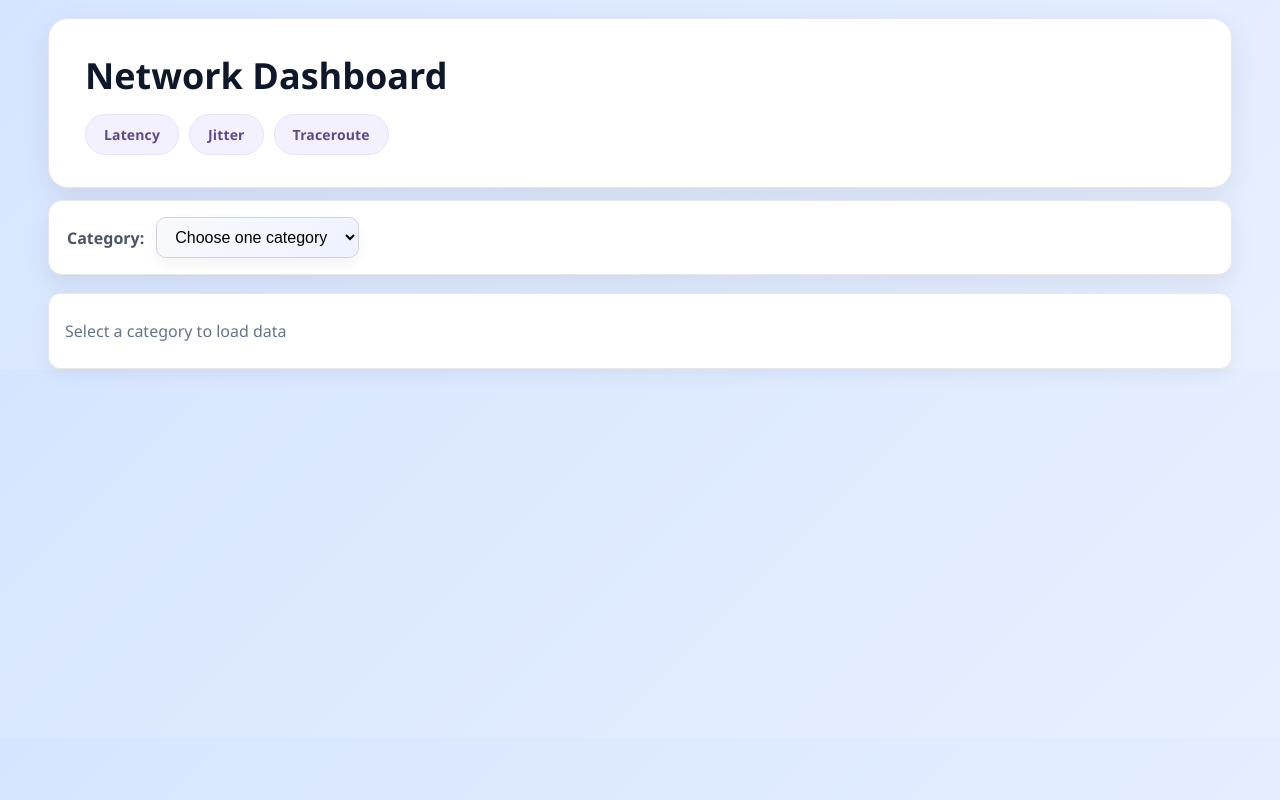
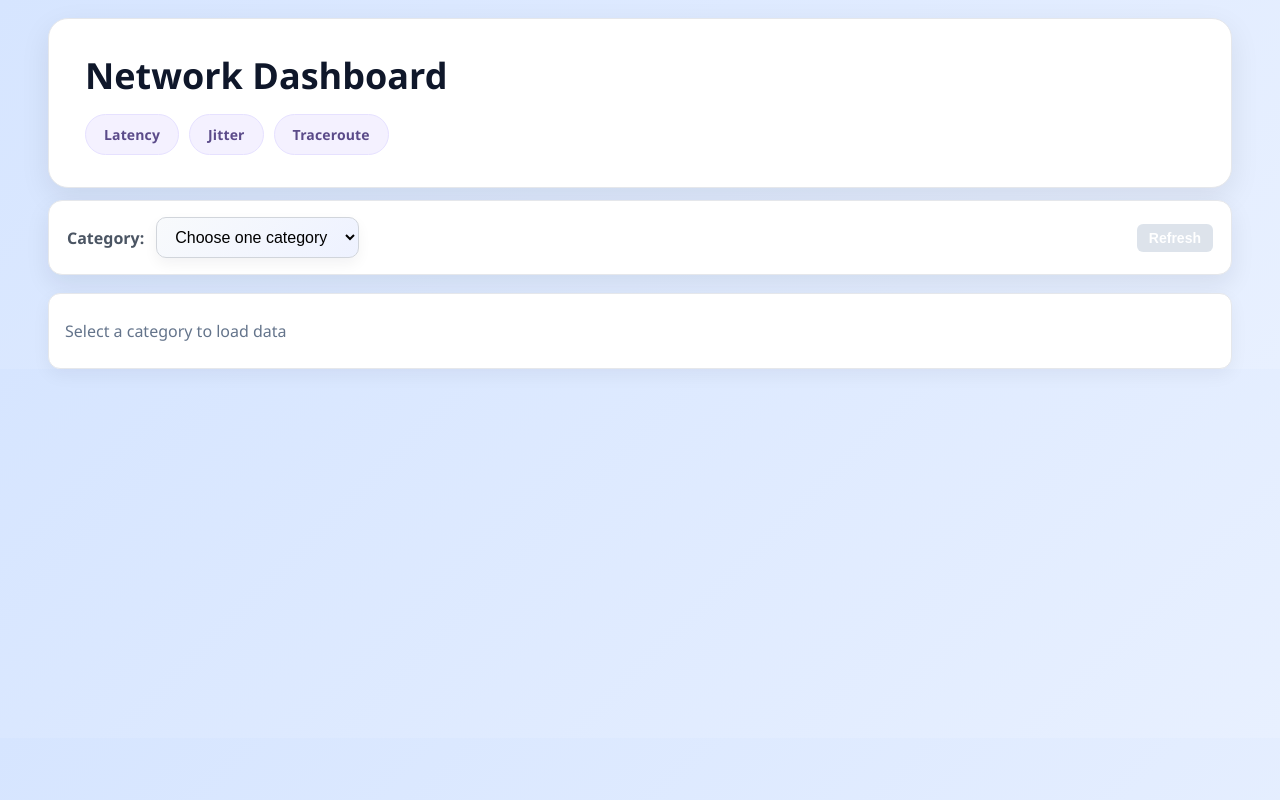
Before and after one commit to brojyf/NetworkDashboard, a React (Vite) app in the folder frontend/: page / in a window 1280 px wide. Built offline with nearby package versions, Linux system fonts and the light colour scheme.

Commit message:
fix(Fronend): Added refresh button

```diff
--- a/frontend/src/App.jsx
+++ b/frontend/src/App.jsx
@@ -20,6 +20,7 @@ function App() {
     const [data, setData] = useState([]);
     const [loading, setLoading] = useState(false);
     const [error, setError] = useState(null);
+    const [refreshCounter, setRefreshCounter] = useState(0);
 
     useEffect(() => {
         if (!category) return;
@@ -46,7 +47,12 @@ function App() {
                 setLoading(false);
             }
         })();
-    }, [category]);
+    }, [category, refreshCounter]);
+
+    const handleRefresh = () => {
+        if (!category) return;
+        setRefreshCounter((count) => count + 1);
+    };
 
     const isDataArray = Array.isArray(data);
     const safeData = isDataArray ? data : [];
@@ -56,7 +62,12 @@ function App() {
             <Header />
 
             <div className="select-box-card">
-                <SelectBox value={category} onChange={setCategory} />
+                <SelectBox
+                    value={category}
+                    onChange={setCategory}
+                    onRefresh={handleRefresh}
+                    isRefreshing={loading}
+                />
             </div>
 
             <div className="charts">
--- a/frontend/src/components/SelectBox/SelectBox.css
+++ b/frontend/src/components/SelectBox/SelectBox.css
@@ -2,6 +2,7 @@
   display: flex;
   align-items: center;
   gap: 12px;
+  flex-wrap: wrap;
 }
 
 .select-label {
@@ -31,3 +32,33 @@
   border-color: #4f46e5;
   box-shadow: 0 0 0 3px rgba(79, 70, 229, 0.2);
 }
+
+.refresh-button {
+  margin-left: auto;
+  padding: 6px 12px;
+  font-size: 14px;
+  font-weight: 600;
+  border-radius: 6px;
+  border: none;
+  background: #007aff;
+  color: #ffffff;
+  cursor: pointer;
+  box-shadow: 0 6px 14px rgba(15, 23, 42, 0.05);
+  transition: opacity 0.2s ease-in-out, transform 0.2s ease;
+}
+
+.refresh-button:hover {
+  opacity: 0.92;
+  transform: translateY(-1px);
+}
+
+.refresh-button:active {
+  transform: translateY(0);
+}
+
+.refresh-button:disabled {
+  cursor: not-allowed;
+  opacity: 0.65;
+  box-shadow: none;
+  background: #cbd5e1;
+}
--- a/frontend/src/components/SelectBox/SelectBox.jsx
+++ b/frontend/src/components/SelectBox/SelectBox.jsx
@@ -1,7 +1,8 @@
 import "./SelectBox.css";
 
-export default function SelectBox({ value, onChange }) {
+export default function SelectBox({ value, onChange, onRefresh, isRefreshing }) {
   const options = ["Search Engine", "CDN", "Video Streaming", "Social", "Cloud", "AI"];
+  const disableRefresh = !value || isRefreshing;
 
   return (
     <div className="select-wrapper">
@@ -24,6 +25,15 @@ export default function SelectBox({ value, onChange }) {
           </option>
         ))}
       </select>
+
+      <button
+        type="button"
+        className="refresh-button"
+        onClick={onRefresh}
+        disabled={disableRefresh}
+      >
+        Refresh
+      </button>
     </div>
   );
 }
```
